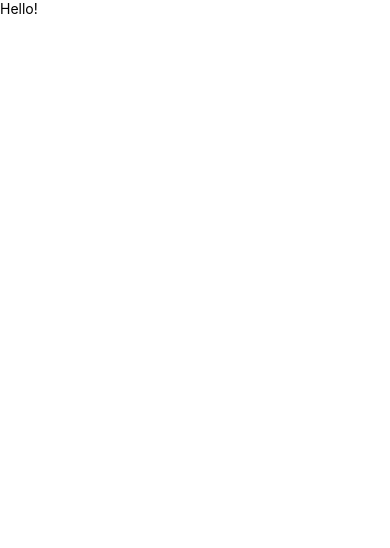
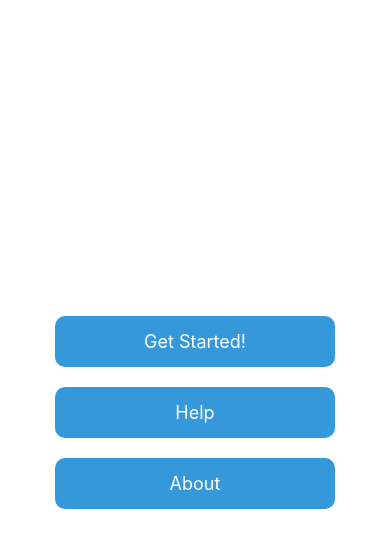
Before and after one commit to Emp231/Somnolence-ReactApp, a React Native app: screen / in a window 390 px wide. Shown: the top 548 px of the page. Built offline with nearby package versions, Linux system fonts and the light colour scheme.

Commit message:
Added buttons to app

```diff
--- a/App.tsx
+++ b/App.tsx
@@ -1,28 +1,48 @@
-/**
- * Sample React Native App
- * https://github.com/facebook/react-native
- *
- * @format
- */
-
 import React from 'react';
-import type {PropsWithChildren} from 'react';
 import {
-  SafeAreaView,
-  ScrollView,
-  StatusBar,
+  View,
+  TouchableOpacity,
+  Text,
   StyleSheet,
-  Text,
-  useColorScheme,
-  View,
 } from 'react-native';
 
 function App() {
-  return(
-    <Text>
-      Hello!
-    </Text>
-  )
+  return (
+    <View style={styles.container}>
+      <TouchableOpacity style={styles.button}>
+        <Text style={styles.buttonText}>Get Started!</Text>
+      </TouchableOpacity>
+
+      <TouchableOpacity style={styles.button}>
+        <Text style={styles.buttonText}>Help</Text>
+      </TouchableOpacity>
+
+      <TouchableOpacity style={styles.button}>
+        <Text style={styles.buttonText}>About</Text>
+      </TouchableOpacity>
+    </View>
+  );
 }
 
+const styles = StyleSheet.create({
+  container: {
+    flex: 1,
+    justifyContent: 'center',
+    alignItems: 'center',
+    paddingHorizontal: 20,
+  },
+  button: {
+    backgroundColor: '#3498db',
+    width: '80%', // Adjust the width as needed
+    marginBottom: 20,
+    paddingVertical: 15,
+    borderRadius: 10,
+    alignItems: 'center',
+  },
+  buttonText: {
+    color: 'white',
+    fontSize: 18,
+  },
+});
+
 export default App;
--- a/package.json
+++ b/package.json
@@ -10,6 +10,8 @@
     "test": "jest"
   },
   "dependencies": {
+    "@react-navigation/native": "^6.1.17",
+    "@react-navigation/stack": "^6.3.29",
     "react": "18.2.0",
     "react-native": "0.74.2"
   },
```
Also changed, not shown: Homescreen.js (added, +66 -0 lines), Mainscreen.js (added, +32 -0 lines), 1 other file (tests, documents, lock files or other folders).
